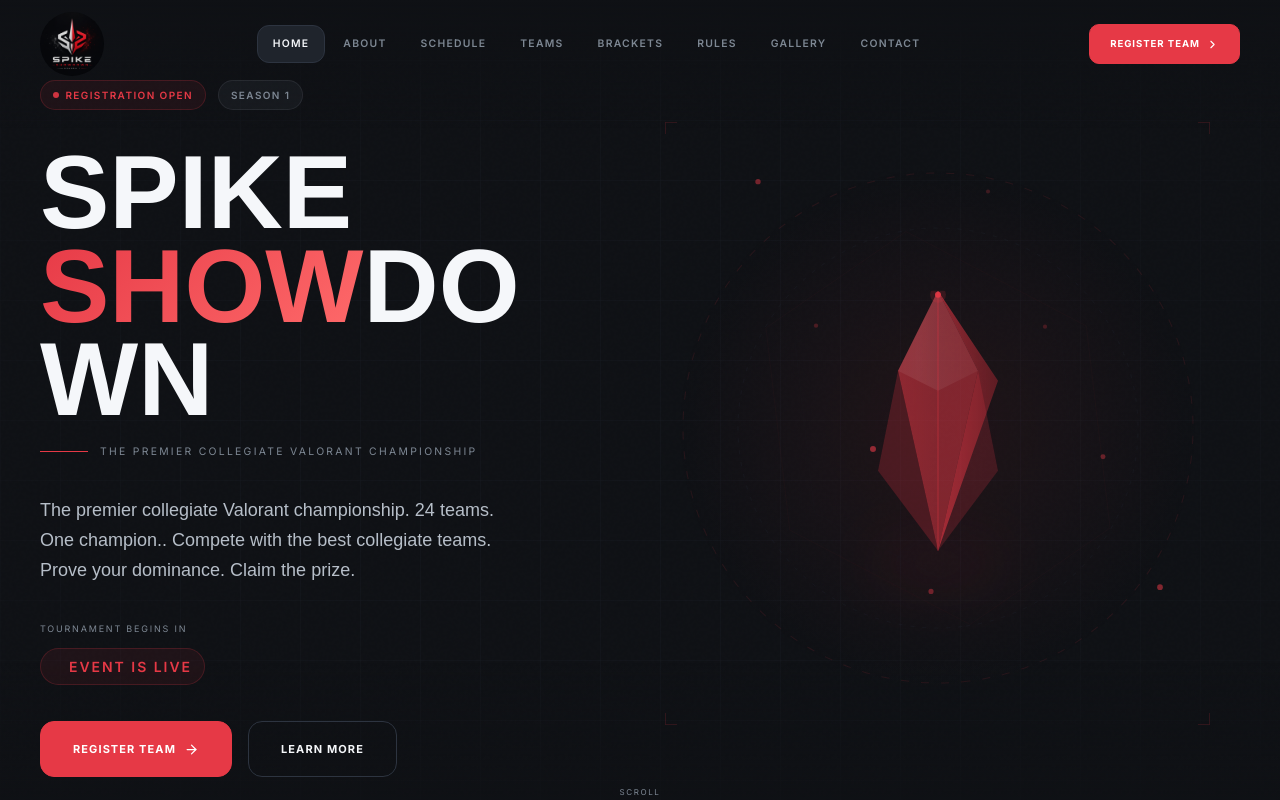
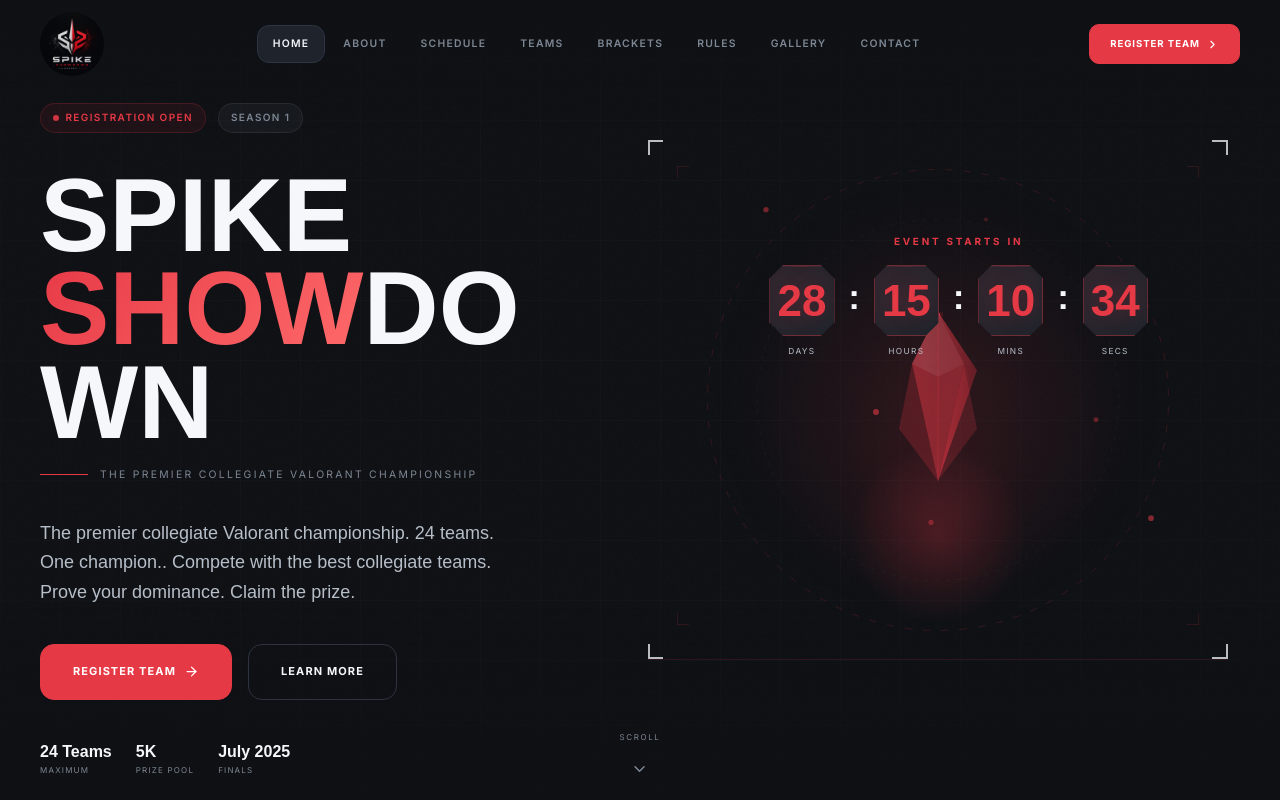
Before and after one commit to Ananthan-A-K/spike-showdown, a React (Vite) app: page / in a window 1280 px wide. Shown: the top 800 px of the page. Built offline with nearby package versions, Linux system fonts and the light colour scheme; a web font is replaced by a local one.

Commit message:
added a timer

```diff
--- a/src/components/sections/home/Hero/Hero.css
+++ b/src/components/sections/home/Hero/Hero.css
@@ -178,38 +178,160 @@
 
 .hero-artwork-container {
   position: relative;
-  width: min(78vw, 320px);
-  height: min(78vw, 320px);
+  width: min(90vw, 580px);
+  max-width: 100%;
+  height: min(74vw, 420px);
   display: flex;
   align-items: center;
   justify-content: center;
 }
 
+.hero-countdown-frame {
+  position: relative;
+  width: 100%;
+  height: 100%;
+  min-height: 19rem;
+  display: flex;
+  align-items: center;
+  justify-content: center;
+  overflow: hidden;
+  border-bottom: 1px solid rgba(230, 57, 70, 0.14);
+  background:
+    radial-gradient(circle at 50% 76%, rgba(230, 57, 70, 0.22), transparent 18%),
+    radial-gradient(circle at 50% 54%, rgba(230, 57, 70, 0.08), transparent 44%);
+}
+
+.hero-event-countdown {
+  position: absolute;
+  top: 18%;
+  left: 20%;
+  z-index: 25;
+  transform: translateX(-50%);
+  width: min(74%, 390px);
+  display: flex;
+  flex-direction: column;
+  align-items: center;
+  gap: 0.9rem;
+}
+
+.hero-event-countdown-label {
+  font-family: var(--font-mono);
+  font-size: 0.62rem;
+  font-weight: 700;
+  text-transform: uppercase;
+  letter-spacing: 0.28em;
+  color: var(--color-accent);
+}
+
+.hero-event-countdown-timer {
+  width: 100%;
+  justify-content: center;
+  gap: 0.25rem;
+}
+
+.hero-event-countdown-timer > div {
+  flex: 1 1 0;
+  min-width: 0;
+}
+
+.hero-event-countdown .countdown-card {
+  width: 100%;
+  min-width: 0;
+  padding: 0.85rem 0.45rem 0.75rem;
+  box-sizing: border-box;
+  border-radius: 0;
+  border-color: rgba(230, 57, 70, 0.36);
+  background:
+    linear-gradient(135deg, rgba(230, 57, 70, 0.08), rgba(31, 36, 44, 0.72)),
+    var(--color-surface);
+  clip-path: polygon(14px 0, calc(100% - 14px) 0, 100% 14px, 100% calc(100% - 14px), calc(100% - 14px) 100%, 14px 100%, 0 calc(100% - 14px), 0 14px);
+  box-shadow: 0 0 28px rgba(230, 57, 70, 0.08);
+}
+
+.hero-event-countdown .countdown-digit-value {
+  color: var(--color-accent);
+  font-size: clamp(1.8rem, 3.8vw, 2.75rem);
+  letter-spacing: 0;
+  text-shadow: 0 0 24px rgba(230, 57, 70, 0.28);
+}
+
+.hero-event-countdown .countdown-label {
+  font-size: 0.52rem;
+  letter-spacing: 0.16em;
+  color: var(--color-text-secondary);
+}
+
+.hero-event-countdown .countdown-colon {
+  color: var(--color-text-primary);
+  margin-bottom: 1.95rem;
+  font-size: clamp(1.4rem, 5vw, 2.2rem);
+}
+
+.hero-frame-corner {
+  position: absolute;
+  z-index: 30;
+  width: 0.95rem;
+  height: 0.95rem;
+  border-color: var(--color-accent);
+  opacity: 0.75;
+}
+
+.hero-frame-corner-tl {
+  top: 0;
+  left: 0;
+  border-top: 2px solid;
+  border-left: 2px solid;
+}
+
+.hero-frame-corner-tr {
+  top: 0;
+  right: 0;
+  border-top: 2px solid;
+  border-right: 2px solid;
+}
+
+.hero-frame-corner-bl {
+  bottom: 0;
+  left: 0;
+  border-bottom: 2px solid;
+  border-left: 2px solid;
+}
+
+.hero-frame-corner-br {
+  right: 0;
+  bottom: 0;
+  border-right: 2px solid;
+  border-bottom: 2px solid;
+}
+
 .hero-artwork-stage {
   position: relative;
+  width: 100%;
+  max-width: 620px;
   min-height: 18rem;
   display: flex;
   align-items: center;
   justify-content: center;
-  overflow: visible;
+  justify-self: center;
+  overflow: hidden;
 }
 
 .hero-outer-ring {
   position: absolute;
-  width: min(82vw, 340px);
-  height: min(82vw, 340px);
-  opacity: 0.1;
+  width: min(64vw, 380px);
+  height: min(64vw, 380px);
+  opacity: 0.18;
 }
 
 .hero-inner-polygon {
   position: absolute;
-  width: min(60vw, 245px);
-  height: min(60vw, 245px);
+  width: min(48vw, 280px);
+  height: min(48vw, 280px);
   opacity: 0.08;
 }
 
 .hero-spike-crystal {
-  width: min(34vw, 135px);
+  width: min(21vw, 110px);
   height: auto;
   max-height: 190px;
 }
@@ -303,19 +425,19 @@
     max-width: none;
   }
   .hero-artwork-container {
-    width: 420px;
-    height: 420px;
+    width: min(90vw, 620px);
+    height: 430px;
   }
   .hero-outer-ring {
-    width: 420px;
-    height: 420px;
+    width: 430px;
+    height: 430px;
   }
   .hero-inner-polygon {
-    width: 300px;
-    height: 300px;
+    width: 315px;
+    height: 315px;
   }
   .hero-spike-crystal {
-    width: 160px;
+    width: 116px;
     max-height: none;
   }
 }
@@ -335,19 +457,19 @@
     min-height: 34rem;
   }
   .hero-artwork-container {
-    height: 580px;
+    height: 480px;
   }
   .hero-outer-ring {
-    width: 520px;
-    height: 520px;
+    width: 470px;
+    height: 470px;
   }
   .hero-inner-polygon {
-    width: 380px;
-    height: 380px;
+    width: 340px;
+    height: 340px;
   }
   .hero-spike-crystal {
-    width: 200px;
-    height: 280px;
+    width: 130px;
+    height: 182px;
   }
 }
 
@@ -376,11 +498,11 @@
     padding-top: 8rem;
   }
   .hero-artwork-stage {
-    min-height: 42rem;
+    min-height: 38rem;
   }
   .hero-artwork-container {
-    height: 680px;
-    width: 100%;
+    height: 520px;
+    width: min(100%, 580px);
   }
 }
 
@@ -424,7 +546,24 @@
     letter-spacing: 0.12em;
   }
   .hero-artwork-stage {
-    min-height: 15rem;
+    min-height: 21rem;
+  }
+  .hero-artwork-container {
+    height: 21rem;
+  }
+  .hero-event-countdown {
+    left: 50%;
+    top: 12%;
+  }
+  .hero-event-countdown .countdown-card {
+    min-width: 0;
+    padding: 0.7rem 0.45rem 0.65rem;
+  }
+  .hero-event-countdown .countdown-label {
+    font-size: 0.42rem;
+  }
+  .hero-event-countdown .countdown-colon {
+    margin-bottom: 1.55rem;
   }
   .hero-scroll-indicator {
     display: none;
--- a/src/components/sections/home/Hero/Hero.jsx
+++ b/src/components/sections/home/Hero/Hero.jsx
@@ -5,10 +5,25 @@
 import CountdownTimer from '../../../ui/CountdownTimer/CountdownTimer';
 import './Hero.css';
 
-// Abstract tactical SVG artwork
-function TacticalArtwork() {
+function EventCountdownArtwork({ targetDate }) {
   return (
     <div className="hero-artwork-container">
+      <div className="hero-countdown-frame">
+        <div className="hero-frame-corner hero-frame-corner-tl" />
+        <div className="hero-frame-corner hero-frame-corner-tr" />
+        <div className="hero-frame-corner hero-frame-corner-bl" />
+        <div className="hero-frame-corner hero-frame-corner-br" />
+
+        <motion.div
+          initial={{ opacity: 0, y: 18 }}
+          animate={{ opacity: 1, y: 0 }}
+          transition={{ duration: 0.7, delay: 0.15, ease: [0.16, 1, 0.3, 1] }}
+          className="hero-event-countdown"
+        >
+          <p className="hero-event-countdown-label">Event Starts In</p>
+          <CountdownTimer targetDate={targetDate} className="hero-event-countdown-timer" />
+        </motion.div>
+
       {/* Outer rotating ring */}
       <motion.div
         animate={{ rotate: 360 }}
@@ -123,6 +138,7 @@
 
       {/* Ambient glow */}
       <div className="hero-artwork-ambient" />
+      </div>
     </div>
   );
 }
@@ -189,19 +205,6 @@
               Prove your dominance. Claim the prize.
             </motion.p>
 
-            {/* Countdown */}
-            <motion.div
-              initial={{ opacity: 0, y: 20 }}
-              animate={{ opacity: 1, y: 0 }}
-              transition={{ duration: 0.7, delay: 0.35, ease: [0.16, 1, 0.3, 1] }}
-              className="hero-countdown"
-            >
-              <p className="hero-countdown-label">
-                Tournament Begins In
-              </p>
-              <CountdownTimer targetDate={tournament.startDate} />
-            </motion.div>
-
             {/* CTA Buttons */}
             <motion.div
               initial={{ opacity: 0, y: 20 }}
@@ -245,7 +248,7 @@
             transition={{ duration: 1.1, delay: 0.2, ease: [0.16, 1, 0.3, 1] }}
             className="hero-artwork-stage"
           >
-            <TacticalArtwork />
+            <EventCountdownArtwork targetDate={tournament.startDate} />
           </motion.div>
 
         </div>
--- a/src/pages/Home/Home.jsx
+++ b/src/pages/Home/Home.jsx
@@ -12,7 +12,7 @@
 
 const HOME_TOURNAMENT = {
   subtitle: 'The premier collegiate Valorant championship. 24 teams. One champion.',
-  startDate: new Date('2025-08-15T10:00:00'),
+  startDate: new Date('2026-07-24T18:00:00+05:30'),
   ctaIndicators: ['Register Now', '24 Teams Max', '₹5000 Prize Pool'],
   stats: [
     { value: '24', label: 'Teams', suffix: '' },
```
